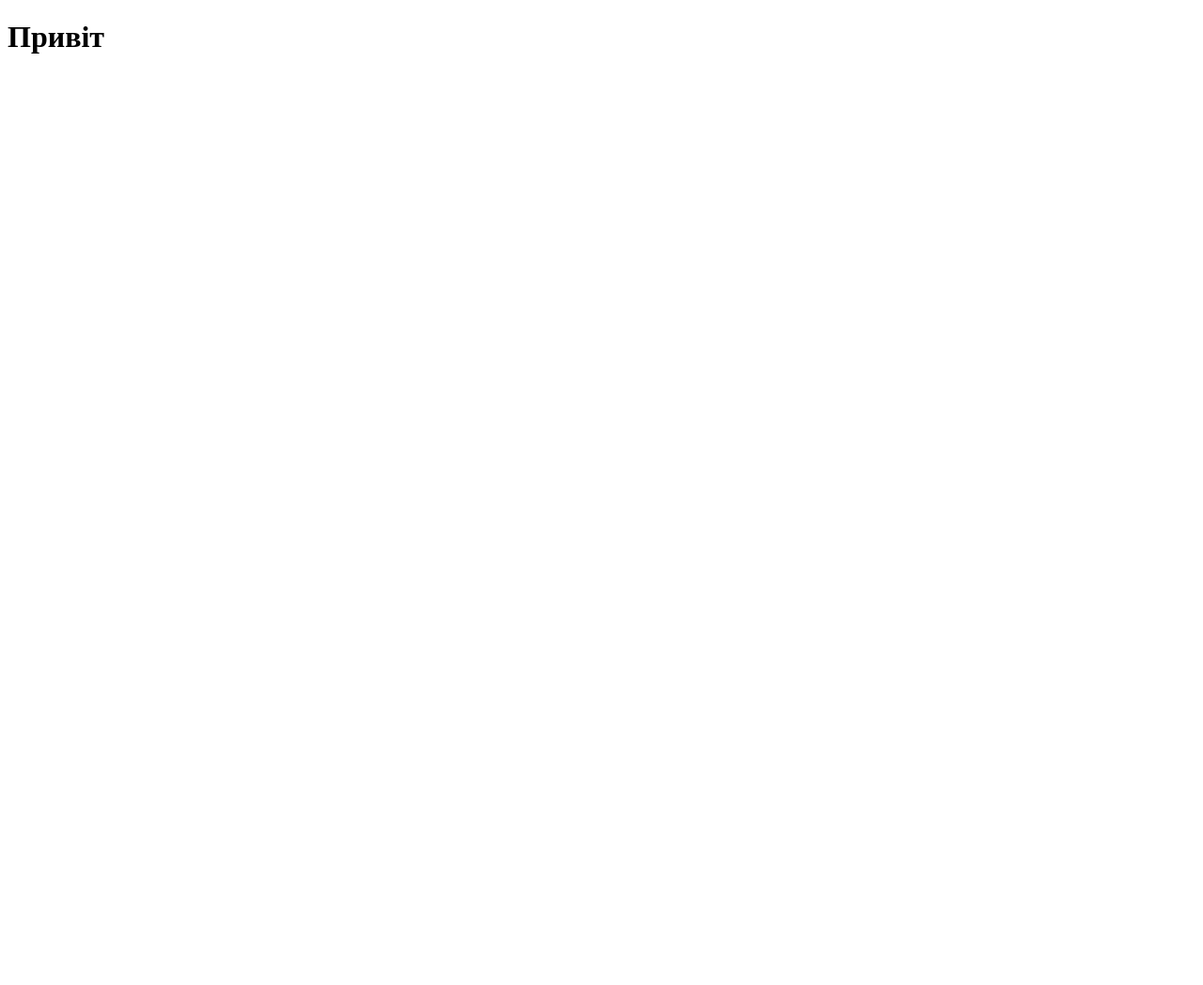
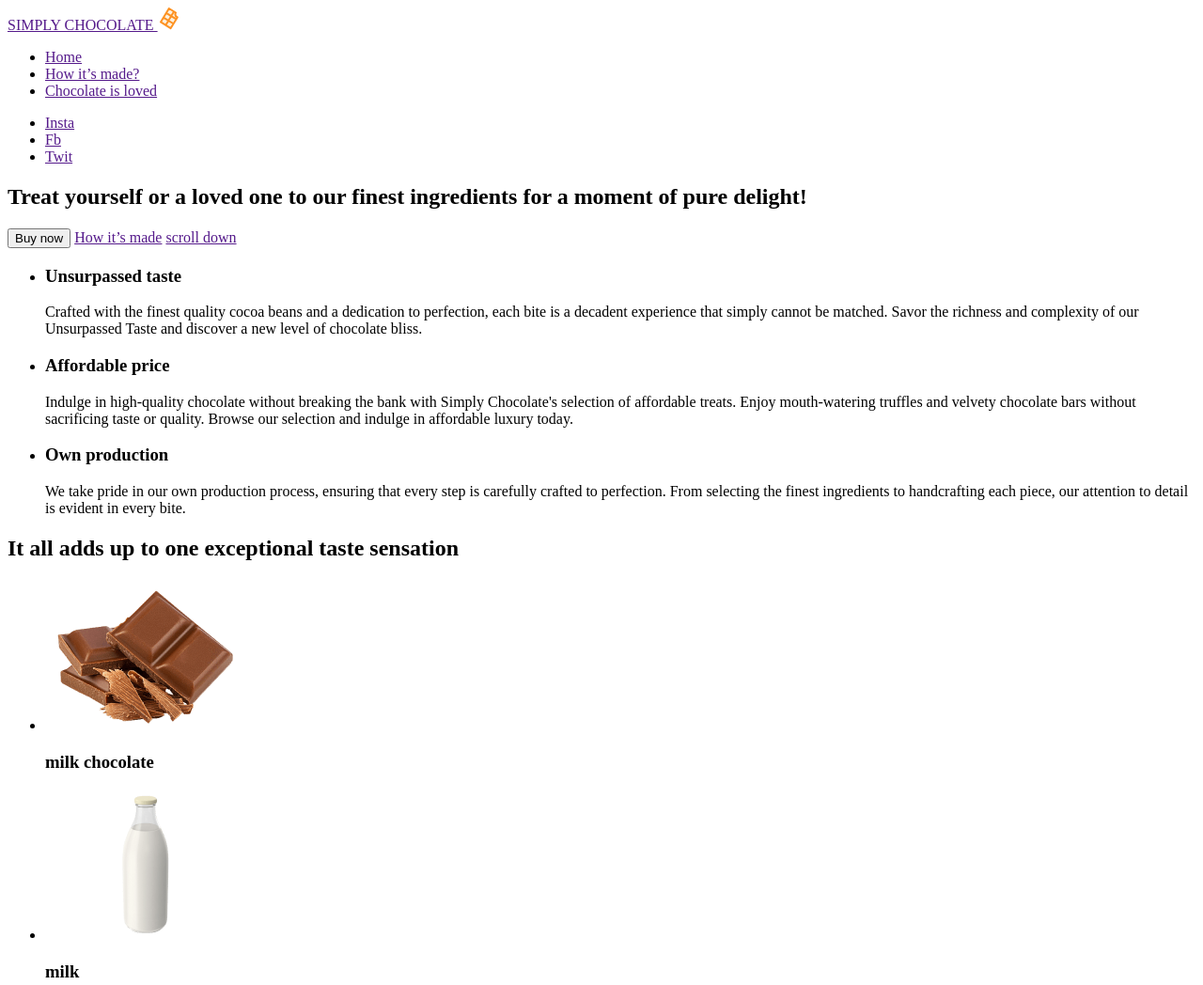
Before and after one commit to Hanna-Chupryna/repetition-goit-prctc-mdl-01, a plain HTML site: page index.html in a window 1280 px wide. Shown: the top 1048 px of the page at 94% size. Before the commit the page ends 800 px from the top, so only its background shows below. Drawn offline with Linux system fonts and the light colour scheme.

Commit message:
start-page-two-section

```diff
--- a/index.html
+++ b/index.html
@@ -3,9 +3,155 @@
   <head>
     <meta charset="UTF-8" />
     <meta name="viewport" content="width=device-width, initial-scale=1.0" />
-    <title>Document</title>
+    <title>Chocolate</title>
   </head>
   <body>
-    <h1>Привіт</h1>
+    <header>
+      <nav>
+        <a href=""
+          >SIMPLY CHOCOLATE
+          <img src="./images/logo-chocolate.svg" alt="logo" />
+        </a>
+        <ul>
+          <li>
+            <a href="">Home</a>
+          </li>
+          <li>
+            <a href="">How it’s made?</a>
+          </li>
+          <li>
+            <a href="">Chocolate is loved</a>
+          </li>
+        </ul>
+        <ul>
+          <li>
+            <a href="" target="_blank" rel="noopener noreferrer nofollow"
+              >Insta</a
+            >
+          </li>
+          <li>
+            <a href="" target="_blank" rel="noopener noreferrer nofollow">Fb</a>
+          </li>
+          <li>
+            <a href="" target="_blank" rel="noopener noreferrer nofollow"
+              >Twit</a
+            >
+          </li>
+        </ul>
+      </nav>
+    </header>
+    <main>
+      <section>
+        <h1>
+          Treat yourself or a loved one to our finest ingredients for a moment
+          of pure delight!
+        </h1>
+        <button type="button">Buy now</button>
+        <a href="">How it’s made</a>
+        <a href="">scroll down</a>
+      </section>
+      <section>
+        <h2 hidden>Features</h2>
+        <ul>
+          <li>
+            <h3>Unsurpassed taste</h3>
+            <p>
+              Crafted with the finest quality cocoa beans and a dedication to
+              perfection, each bite is a decadent experience that simply cannot
+              be matched. Savor the richness and complexity of our Unsurpassed
+              Taste and discover a new level of chocolate bliss.
+            </p>
+          </li>
+          <li>
+            <h3>Affordable price</h3>
+            <p>
+              Indulge in high-quality chocolate without breaking the bank with
+              Simply Chocolate's selection of affordable treats. Enjoy
+              mouth-watering truffles and velvety chocolate bars without
+              sacrificing taste or quality. Browse our selection and indulge in
+              affordable luxury today.
+            </p>
+          </li>
+          <li>
+            <h3>Own production</h3>
+            <p>
+              We take pride in our own production process, ensuring that every
+              step is carefully crafted to perfection. From selecting the finest
+              ingredients to handcrafting each piece, our attention to detail is
+              evident in every bite.
+            </p>
+          </li>
+        </ul>
+      </section>
+      <section>
+        <h2>It all adds up to one exceptional taste sensation</h2>
+        <ul>
+          <li>
+            <img
+              src="./images/taste-img-1.png"
+              alt="milk chocolate"
+              width="214"
+              height="160"
+            />
+            <h3>milk chocolate</h3>
+          </li>
+          <li>
+            <img
+              src="./images/taste-img-2.png"
+              alt="milk"
+              width="214"
+              height="160"
+            />
+            <h3>milk</h3>
+          </li>
+          <li>
+            <img
+              src="./images/taste-img-3.png"
+              alt="nuts"
+              width="214"
+              height="160"
+            />
+            <h3>nuts</h3>
+          </li>
+          <li>
+            <img
+              src="./images/taste-img-4.png"
+              alt="semi - sweet chocolate"
+              width="214"
+              height="160"
+            />
+            <h3>semi - sweet chocolate</h3>
+          </li>
+          <li>
+            <img
+              src="./images/taste-img-5.png"
+              alt="cacao"
+              width="214"
+              height="160"
+            />
+            <h3>cacao</h3>
+          </li>
+          <li>
+            <img
+              src="./images/taste-img-6.png"
+              alt="raspberry"
+              width="214"
+              height="160"
+            />
+            <h3>raspberry</h3>
+          </li>
+          <li>
+            <img
+              src="./images/taste-img-7.png"
+              alt="coconut oil"
+              width="214"
+              height="160"
+            />
+            <h3>coconut oil</h3>
+          </li>
+        </ul>
+      </section>
+    </main>
+    <footer></footer>
   </body>
 </html>
```
Also changed, not shown: images/logo-chocolate.svg (added), images/taste-img-1.png (added), images/taste-img-2.png (added), images/taste-img-3.png (added), images/taste-img-4.png (added), images/taste-img-5.png (added), images/taste-img-6.png (added), images/taste-img-7.png (added).
